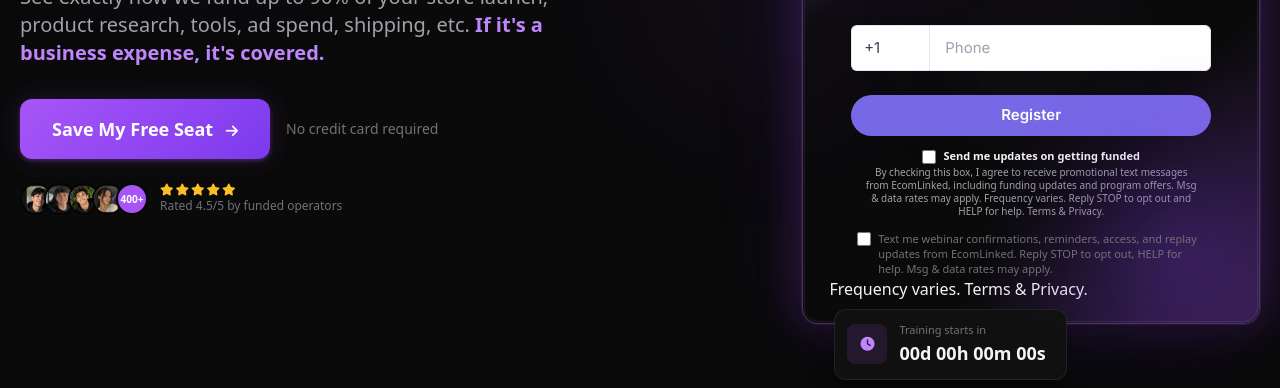
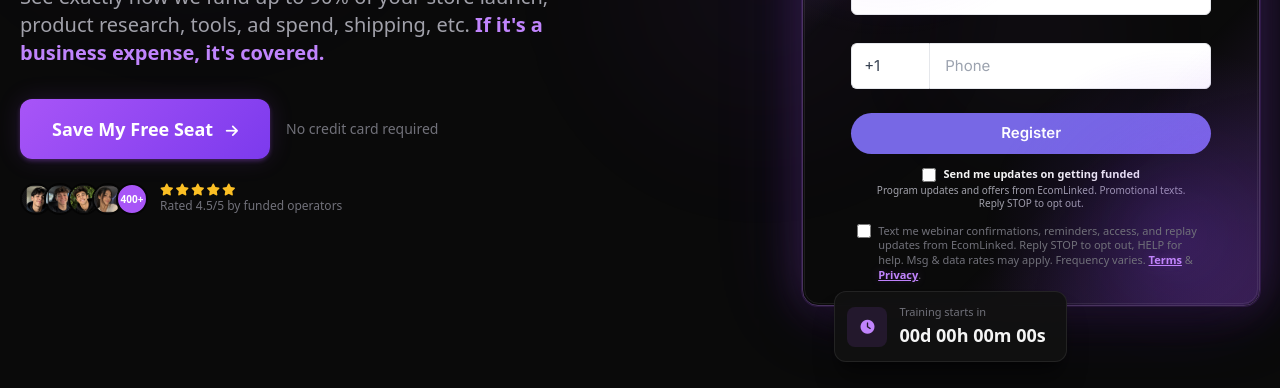
Before and after one commit to ecomlinkedinfo/teleynx, a plain HTML site: page index.html in a window 1280 px wide. Shown: the part 412-800 px from the top of the page. Drawn offline with nearby package versions, Linux system fonts and the light colour scheme; animation ran at ten frames a second.

Commit message:
Update index.html

```diff
--- a/index.html
+++ b/index.html
@@ -460,7 +460,8 @@
                     </div>
                     <label class="promo-sms-optin">
                       <span class="promo-sms-title"><input type="checkbox" name="promotional_sms_consent" value="yes"><strong>Send me updates on getting funded</strong></span>
-                      <span class="promo-sms-subtitle">By checking this box, I agree to receive promotional text messages from EcomLinked, including funding updates and program offers. Msg & data rates may apply. Frequency varies. Reply STOP to opt out and HELP for help. <a href="terms-of-service.html">Terms</a> &amp; <a href="privacy-policy.html">Privacy</a>.</span>                    </label>
+                      <span class="promo-sms-subtitle">Program updates and offers from EcomLinked. Promotional texts. Reply STOP to opt out.</span>
+                    </label>
                     <label class="sms-note"><input type="checkbox" name="transactional_sms_consent" value="yes"><span>Text me webinar confirmations, reminders, access, and replay updates from EcomLinked. Reply STOP to opt out, HELP for help. Msg &amp; data rates may apply. Frequency varies. <a href="terms-of-service.html">Terms</a> &amp; <a href="privacy-policy.html">Privacy</a>.</span></label>
                   </form>
                   <div class="wn-success hidden text-center py-10 px-4">
@@ -553,10 +554,10 @@
                     </div>
                     <label class="promo-sms-optin">
                       <span class="promo-sms-title"><input type="checkbox" name="promotional_sms_consent" value="yes"><strong>Send me updates on getting funded</strong></span>
-                      <span class="promo-sms-subtitle">By checking this box, I agree to receive promotional text messages from EcomLinked, including funding updates and program offers. Msg & data rates may apply. Frequency varies. Reply STOP to opt out and HELP for help. <a href="terms-of-service.html">Terms</a> &amp; <a href="privacy-policy.html">Privacy</a>.</span>
+                      <span class="promo-sms-subtitle">Program updates and offers from EcomLinked. Promotional texts. Reply STOP to opt out.</span>
                     </label>
-                    <label class="sms-note"><input type="checkbox" name="transactional_sms_consent" value="yes"><span>Text me webinar confirmations, reminders, access, and replay updates from EcomLinked. Reply STOP to opt out, HELP for help. Msg &amp; data rates may apply.</span></label>
-                  </form> Frequency varies. Terms & Privacy.
+                    <label class="sms-note"><input type="checkbox" name="transactional_sms_consent" value="yes"><span>Text me webinar confirmations, reminders, access, and replay updates from EcomLinked. Reply STOP to opt out, HELP for help. Msg &amp; data rates may apply. Frequency varies. <a href="terms-of-service.html">Terms</a> &amp; <a href="privacy-policy.html">Privacy</a>.</span></label>
+                  </form>
                   <div class="wn-success hidden text-center py-10 px-4">
                     <div class="w-14 h-14 mx-auto mb-4 rounded-full flex items-center justify-center" style="background: rgba(168,85,247,0.12);"><i class="fa-solid fa-check text-accent-purple-light text-xl"></i></div>
                     <p class="text-lg font-extrabold text-slate-900 mb-2">You're registered!</p>
@@ -952,7 +953,7 @@
                     </div>
                     <label class="promo-sms-optin">
                       <span class="promo-sms-title"><input type="checkbox" name="promotional_sms_consent" value="yes"><strong>Send me updates on getting funded</strong></span>
-                      <span class="promo-sms-subtitle">By checking this box, I agree to receive promotional text messages from EcomLinked, including funding updates and program offers. Msg & data rates may apply. Frequency varies. Reply STOP to opt out and HELP for help. <a href="terms-of-service.html">Terms</a> &amp; <a href="privacy-policy.html">Privacy</a>.</span>
+                      <span class="promo-sms-subtitle">Program updates and offers from EcomLinked. Promotional texts. Reply STOP to opt out.</span>
                     </label>
                     <label class="sms-note"><input type="checkbox" name="transactional_sms_consent" value="yes"><span>Text me webinar confirmations, reminders, access, and replay updates from EcomLinked. Reply STOP to opt out, HELP for help. Msg &amp; data rates may apply. Frequency varies. <a href="terms-of-service.html">Terms</a> &amp; <a href="privacy-policy.html">Privacy</a>.</span></label>
                   </form>
```
